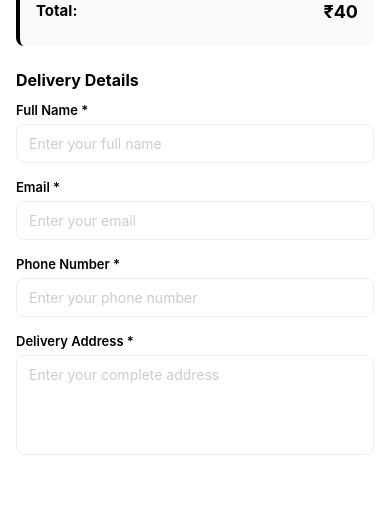
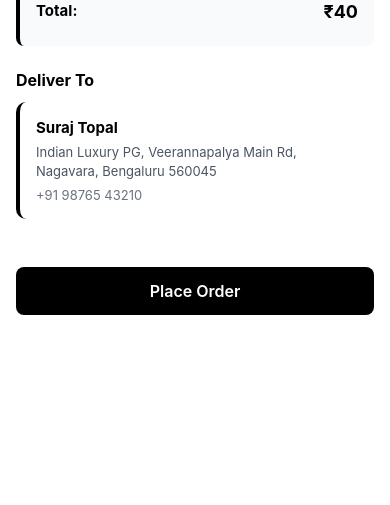
Before and after one commit to SurajTopal/Gigabox, a React Native app: screen /Checkout in a window 390 px wide. Shown: the part 205-710 px from the top of the page. Built offline with nearby package versions, Linux system fonts and the light colour scheme; no server answers.

Commit message:
feat(user): connect user profile to Redux store and simplify checkout delivery flow

```diff
--- a/src/screens/account/AccountScreen.tsx
+++ b/src/screens/account/AccountScreen.tsx
@@ -3,7 +3,8 @@ import { View, Text, ScrollView, TouchableOpacity, TextInput, Alert } from 'reac
 import { SafeAreaView } from 'react-native-safe-area-context';
 import Header from '../../components/Header';
 import Button from '../../components/Button';
-import { useAppSelector } from '../../store';
+import { useAppSelector, useAppDispatch } from '../../store';
+import { setUserProfile } from '../../store/slices/userSlice';
 import { styles } from './AccountScreen.styles';
 
 interface AccountScreenProps {
@@ -11,12 +12,15 @@ interface AccountScreenProps {
 }
 
 export default function AccountScreen({ navigation }: AccountScreenProps) {
+  const dispatch = useAppDispatch();
+  const savedProfile = useAppSelector(state => state.user);
   const [isEditing, setIsEditing] = useState(false);
+  // Local draft so edits can be cancelled without touching the store.
   const [profileData, setProfileData] = useState({
-    name: 'Suraj Topal',
-    email: 'suraj@b4igodev.com',
-    phone: '+91 98765 43210',
-    address: 'Bangalore, Karnataka',
+    name: savedProfile.name,
+    email: savedProfile.email,
+    phone: savedProfile.phone,
+    address: savedProfile.address,
   });
 
   const orders = useAppSelector(state => state.orders.orders);
@@ -34,6 +38,7 @@ export default function AccountScreen({ navigation }: AccountScreenProps) {
       Alert.alert('Error', 'Name and Email are required');
       return;
     }
+    dispatch(setUserProfile(profileData));
     setIsEditing(false);
     Alert.alert('Success', 'Profile updated successfully');
   };
@@ -151,7 +156,15 @@ export default function AccountScreen({ navigation }: AccountScreenProps) {
               />
               <Button
                 text="Cancel"
-                onPress={() => setIsEditing(false)}
+                onPress={() => {
+                  setProfileData({
+                    name: savedProfile.name,
+                    email: savedProfile.email,
+                    phone: savedProfile.phone,
+                    address: savedProfile.address,
+                  });
+                  setIsEditing(false);
+                }}
                 variant="secondary"
                 fullWidth
                 style={{ marginTop: 12 }}
--- a/src/screens/checkout/CheckoutScreen.styles.ts
+++ b/src/screens/checkout/CheckoutScreen.styles.ts
@@ -56,28 +56,29 @@ export const styles = StyleSheet.create({
     fontWeight: 'bold',
     color: COLORS.primary,
   },
-  inputGroup: {
-    marginBottom: 16,
+  deliverToCard: {
+    backgroundColor: 'white',
+    borderRadius: 10,
+    padding: 16,
+    borderLeftWidth: 4,
+    borderLeftColor: COLORS.primary,
+    elevation: 1,
   },
-  label: {
-    fontSize: 13,
-    fontWeight: '600',
+  deliverToName: {
+    fontSize: 15,
+    fontWeight: 'bold',
     color: COLORS.text,
     marginBottom: 6,
   },
-  input: {
-    backgroundColor: 'white',
-    borderWidth: 1,
-    borderColor: COLORS.border,
-    borderRadius: 8,
-    paddingHorizontal: 12,
-    paddingVertical: 10,
-    fontSize: 14,
-    color: COLORS.text,
+  deliverToAddress: {
+    fontSize: 13,
+    color: '#4b5563',
+    lineHeight: 19,
+    marginBottom: 6,
   },
-  textAreaInput: {
-    minHeight: 100,
-    paddingTop: 10,
+  deliverToPhone: {
+    fontSize: 13,
+    color: '#6b7280',
   },
   buttonSection: {
     marginVertical: 24,
--- a/src/screens/checkout/CheckoutScreen.tsx
+++ b/src/screens/checkout/CheckoutScreen.tsx
@@ -1,11 +1,11 @@
 import React, { useState } from 'react';
-import { View, Text, ScrollView, TextInput, Alert } from 'react-native';
+import { View, Text, ScrollView, Alert } from 'react-native';
 import { SafeAreaView } from 'react-native-safe-area-context';
 import Header from '../../components/Header';
 import Button from '../../components/Button';
 import { useAppSelector, useAppDispatch } from '../../store';
 import { clearCart } from '../../store/slices/cartSlice';
-import { addOrder } from '../../store/slices/ordersSlice';
+import { addOrder, Order } from '../../store/slices/ordersSlice';
 import { styles } from './CheckoutScreen.styles';
 
 interface CheckoutScreenProps {
@@ -17,47 +17,13 @@ export default function CheckoutScreen({ navigation }: CheckoutScreenProps) {
   const cartItems = useAppSelector(state => state.cart.items);
   const totalAmount = useAppSelector(state => state.cart.totalAmount);
 
-  const [formData, setFormData] = useState({
-    name: '',
-    email: '',
-    phone: '',
-    address: '',
-  });
+  const profile = useAppSelector(state => state.user);
   const [loading, setLoading] = useState(false);
 
   const deliveryCharges = totalAmount > 99 ? 0 : 40;
   const finalTotal = totalAmount + deliveryCharges;
 
-  const handleInputChange = (field: string, value: string) => {
-    setFormData(prev => ({
-      ...prev,
-      [field]: value,
-    }));
-  };
-
-  const validateForm = () => {
-    if (!formData.name.trim()) {
-      Alert.alert('Error', 'Please enter your name');
-      return false;
-    }
-    if (!formData.email.trim()) {
-      Alert.alert('Error', 'Please enter your email');
-      return false;
-    }
-    if (!formData.phone.trim()) {
-      Alert.alert('Error', 'Please enter your phone number');
-      return false;
-    }
-    if (!formData.address.trim()) {
-      Alert.alert('Error', 'Please enter your address');
-      return false;
-    }
-    return true;
-  };
-
   const handlePlaceOrder = async () => {
-    if (!validateForm()) return;
-
     setLoading(true);
 
     try {
@@ -68,18 +34,18 @@ export default function CheckoutScreen({ navigation }: CheckoutScreenProps) {
       const orderId = `ORD-${Date.now()}`;
 
       // Create order object
-      const newOrder = {
+      const newOrder: Order = {
         id: orderId,
         date: new Date().toLocaleDateString(),
         itemsCount: cartItems.length,
         totalAmount: finalTotal,
-        status: 'Processing',
+        status: 'PLACED',
         items: cartItems,
         customer: {
-          name: formData.name,
-          email: formData.email,
-          phone: formData.phone,
-          address: formData.address,
+          name: profile.name,
+          email: profile.email,
+          phone: profile.phone,
+          address: profile.address,
         },
       };
 
@@ -128,59 +94,11 @@ export default function CheckoutScreen({ navigation }: CheckoutScreenProps) {
 
         {/* Delivery Details */}
         <View style={styles.section}>
-          <Text style={styles.sectionTitle}>Delivery Details</Text>
-
-          {/* Name */}
-          <View style={styles.inputGroup}>
-            <Text style={styles.label}>Full Name *</Text>
-            <TextInput
-              style={styles.input}
-              placeholder="Enter your full name"
-              placeholderTextColor="#ccc"
-              value={formData.name}
-              onChangeText={(value) => handleInputChange('name', value)}
-            />
-          </View>
-
-          {/* Email */}
-          <View style={styles.inputGroup}>
-            <Text style={styles.label}>Email *</Text>
-            <TextInput
-              style={styles.input}
-              placeholder="Enter your email"
-              placeholderTextColor="#ccc"
-              keyboardType="email-address"
-              value={formData.email}
-              onChangeText={(value) => handleInputChange('email', value)}
-            />
-          </View>
-
-          {/* Phone */}
-          <View style={styles.inputGroup}>
-            <Text style={styles.label}>Phone Number *</Text>
-            <TextInput
-              style={styles.input}
-              placeholder="Enter your phone number"
-              placeholderTextColor="#ccc"
-              keyboardType="phone-pad"
-              value={formData.phone}
-              onChangeText={(value) => handleInputChange('phone', value)}
-            />
-          </View>
-
-          {/* Address */}
-          <View style={styles.inputGroup}>
-            <Text style={styles.label}>Delivery Address *</Text>
-            <TextInput
-              style={[styles.input, styles.textAreaInput]}
-              placeholder="Enter your complete address"
-              placeholderTextColor="#ccc"
-              multiline
-              numberOfLines={4}
-              value={formData.address}
-              onChangeText={(value) => handleInputChange('address', value)}
-              textAlignVertical="top"
-            />
+          <Text style={styles.sectionTitle}>Deliver To</Text>
+          <View style={styles.deliverToCard}>
+            <Text style={styles.deliverToName}>{profile.name}</Text>
+            <Text style={styles.deliverToAddress}>{profile.address}</Text>
+            <Text style={styles.deliverToPhone}>{profile.phone}</Text>
           </View>
         </View>
 
--- a/src/store/slices/userSlice.ts
+++ b/src/store/slices/userSlice.ts
@@ -11,15 +11,17 @@ export interface UserState {
   name: string;
   email: string;
   phone: string;
+  address: string;
   isLoggedIn: boolean;
   addresses: Address[];
 }
 
 const initialState: UserState = {
-  name: '',
-  email: '',
-  phone: '',
-  isLoggedIn: false,
+  name: 'Suraj Topal',
+  email: 'suraj@b4igodev.com',
+  phone: '+91 98765 43210',
+  address: 'Indian Luxury PG, Veerannapalya Main Rd, Nagavara, Bengaluru 560045',
+  isLoggedIn: true,
   addresses: [],
 };
 
```
